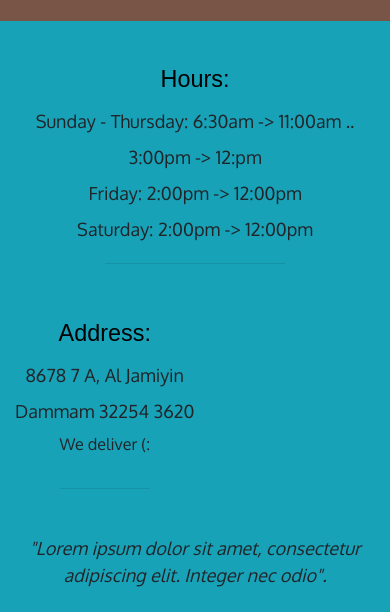
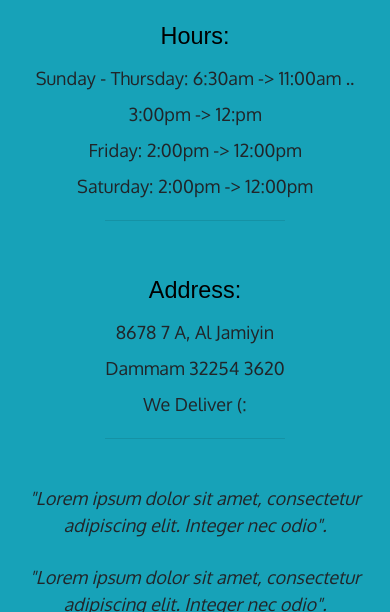
Before and after one commit to AbdullahAzizR/Test-world.io, a plain HTML site: page index.html in a window 390 px wide. Shown: the part 1388-2000 px from the top of the page. Drawn offline with nearby package versions, Linux system fonts and the light colour scheme.

Commit message:
Initial commit

```diff
--- a/css/Abdullah-module-3-practice.css
+++ b/css/Abdullah-module-3-practice.css
@@ -3,7 +3,6 @@ body {
 	font-family: 'Oxygen', sans-serif;
 	background-color: #795548;
 }
-
 #header-nav {
 	background-color: #8d6e63;
 	border: 0;
@@ -127,6 +126,9 @@ li a span {
 	}
 }
 @media (min-width: 768px) and (max-width: 991px) {
+	h1 {
+		font-size: 1.8em;
+	}
 	.container .jumbotron{
 		background: url("../img/VEDA-Interior-889x592.jpg") no-repeat;
 		height: 592px;
@@ -135,6 +137,9 @@ li a span {
 	}
 }
 @media (max-width: 767px) {
+	h1 {
+		font-size: 1.3em;
+	}
 	.container .jumbotron{
 		background: url("../img/VEDA-Interior-889x592.jpg") no-repeat;
 		margin-top: 30px;
@@ -152,10 +157,6 @@ li a span {
 	.panel-footer section hr {
 		width: 50%;
 	}
-	#address, #address p {
-	padding: 0 15px;
-	margin: 0 0 30px;
-	text-align: center; }
 }
 .panel-footer {
 	margin-top: 30px;
--- a/index.html
+++ b/index.html
@@ -13,7 +13,7 @@
 <header>
  <nav class="navbar navbar-expand-lg navbar-light bg-info text-white">
     <a class="navbar-brand " href="Abdullah-module-3-practice.html">
-  	   <img id="logo-img" src="img/05665c83-cdc0-41bb-b6be-100cc1b4e76a.jpg" class="rounded-circle" title="logo image">
+  	   <img id="logo-img" src="img/05665c83-cdc0-41bb-b6be-100cc1b4e76a.jpg" class="rounded-circle hidden-xs hidden-sm" title="logo image">
   	</a>
   	<div class="navbar-brand">
   	<a href="Abdullah-module-3-practice.html"><h1>Abdullah Resturant</h1></a>
@@ -90,13 +90,13 @@
 			Saturday: 2:00pm -> 12:00pm
 			<hr class="visible-xs">
 			</section>
-			<section id="address" class="colo-sm-4">
-			<span>Address:</span><br>
-			8678 7 A, Al Jamiyin <br>
-			Dammam 32254 3620
-			<p>We deliver (:</p>
-			<hr class="visible-xs">
-			</section>
+			<section id="hours" class="col-sm-4">
+      <span>Address:</span><br>
+      8678 7 A, Al Jamiyin<br>
+      Dammam 32254 3620<br>
+      We Deliver (:
+      <hr class="visible-xs">
+      </section>
 			<section id="testimonials" class="col-sm-4">
 			<p>"Lorem ipsum dolor sit amet, consectetur adipiscing elit. Integer nec odio".</p>
 			<p>"Lorem ipsum dolor sit amet, consectetur adipiscing elit. Integer nec odio".</p>
```
